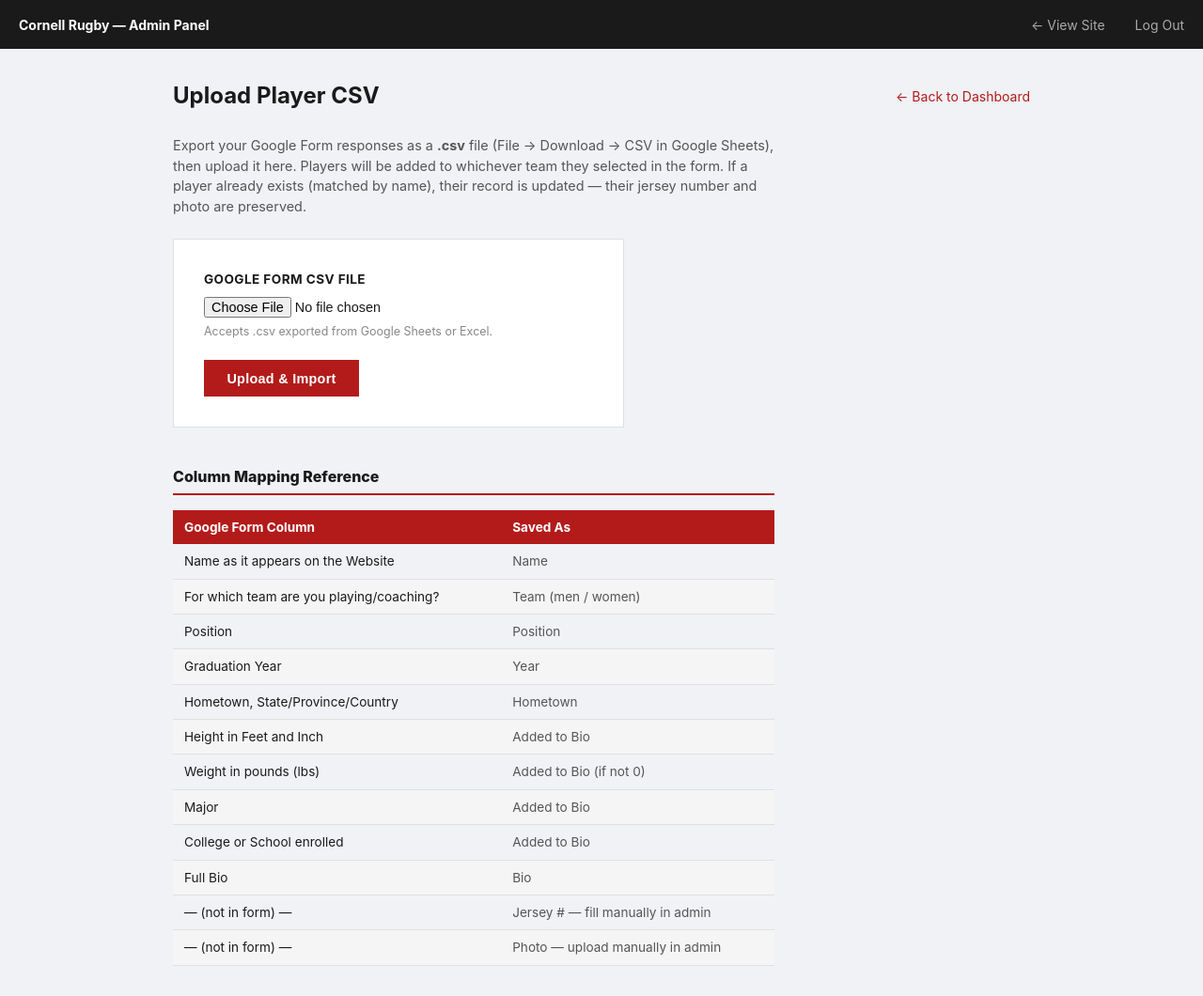
After one commit to joonjung0123/cornell-rugby, a Flask app: page /admin/upload-csv in a window 1280 px wide. The commit adds this page. Shown: the whole page at 94% size. Run offline with Flask 3, Linux system fonts and the light colour scheme; the visitor is signed in with stand-in values (Sample User, id 1).

Commit message:
CSV Input & Admin

```diff
--- a/app.py
+++ b/app.py
@@ -1,9 +1,12 @@
+import csv
+import io
 import os
+import re
 import uuid
 from datetime import datetime
 from flask import (
     Flask, render_template, abort,
-    redirect, url_for, request, flash
+    redirect, url_for, request, flash, session
 )
 from werkzeug.utils import secure_filename
 
@@ -14,6 +17,21 @@ app.secret_key = os.environ.get("SECRET_KEY", "dev-change-me-in-production")
 
 VALID_TEAMS = {"men", "women"}
 ALLOWED_EXTENSIONS = {"jpg", "jpeg", "png", "gif", "webp"}
+
+# ── Admin password helper ──────────────────────────────────────────────────────
+
+def _admin_password() -> str:
+    """Return the admin password from the environment, with a safe fallback."""
+    return os.environ.get("ADMIN_PASSWORD", "cornellrugby-change-me")
+
+def _admin_logged_in() -> bool:
+    return session.get("admin_logged_in") is True
+
+def _require_admin():
+    """Return a redirect to the login page if not authenticated, else None."""
+    if not _admin_logged_in():
+        return redirect(url_for("admin_login", next=request.path))
+    return None
 
 # Make Python's enumerate available in Jinja2 templates
 app.jinja_env.globals["enumerate"] = enumerate
@@ -92,10 +110,28 @@ def fan(team):
     return render_template("team/fan.html", team=team)
 
 
+# ── Admin: Login / Logout ─────────────────────────────────────────────────────
+
+@app.route("/admin/login", methods=["GET", "POST"])
+def admin_login():
+    if request.method == "POST":
+        if request.form.get("password") == _admin_password():
+            session["admin_logged_in"] = True
+            return redirect(request.args.get("next") or url_for("admin_dashboard"))
+        flash("Incorrect password.", "error")
+    return render_template("admin/login.html")
+
+@app.route("/admin/logout")
+def admin_logout():
+    session.pop("admin_logged_in", None)
+    return redirect(url_for("admin_login"))
+
+
 # ── Admin: Dashboard ─────────────────────────────────────────────────────────
 
 @app.route("/admin/")
 def admin_dashboard():
+    if (r := _require_admin()): return r
     return render_template("admin/dashboard.html")
 
 
@@ -103,6 +139,7 @@ def admin_dashboard():
 
 @app.route("/admin/<team>/players")
 def admin_players(team):
+    if (r := _require_admin()): return r
     if team not in VALID_TEAMS:
         abort(404)
     data = helpers.load_json(f"data/{team}/players.json")
@@ -111,6 +148,7 @@ def admin_players(team):
 
 @app.route("/admin/<team>/players/add", methods=["GET", "POST"])
 def admin_player_add(team):
+    if (r := _require_admin()): return r
     if team not in VALID_TEAMS:
         abort(404)
     if request.method == "POST":
@@ -139,6 +177,7 @@ def admin_player_add(team):
 
 @app.route("/admin/<team>/players/edit/<player_id>", methods=["GET", "POST"])
 def admin_player_edit(team, player_id):
+    if (r := _require_admin()): return r
     if team not in VALID_TEAMS:
         abort(404)
     data = helpers.load_json(f"data/{team}/players.json")
@@ -164,6 +203,7 @@ def admin_player_edit(team, player_id):
 
 @app.route("/admin/<team>/players/delete/<player_id>", methods=["POST"])
 def admin_player_delete(team, player_id):
+    if (r := _require_admin()): return r
     if team not in VALID_TEAMS:
         abort(404)
     data = helpers.load_json(f"data/{team}/players.json")
@@ -177,6 +217,7 @@ def admin_player_delete(team, player_id):
 
 @app.route("/admin/<team>/coaches")
 def admin_coaches(team):
+    if (r := _require_admin()): return r
     if team not in VALID_TEAMS:
         abort(404)
     data = helpers.load_json(f"data/{team}/coaches.json")
@@ -185,6 +226,7 @@ def admin_coaches(team):
 
 @app.route("/admin/<team>/coaches/add", methods=["GET", "POST"])
 def admin_coach_add(team):
+    if (r := _require_admin()): return r
     if team not in VALID_TEAMS:
         abort(404)
     if request.method == "POST":
@@ -210,6 +252,7 @@ def admin_coach_add(team):
 
 @app.route("/admin/<team>/coaches/edit/<coach_id>", methods=["GET", "POST"])
 def admin_coach_edit(team, coach_id):
+    if (r := _require_admin()): return r
     if team not in VALID_TEAMS:
         abort(404)
     data = helpers.load_json(f"data/{team}/coaches.json")
@@ -232,6 +275,7 @@ def admin_coach_edit(team, coach_id):
 
 @app.route("/admin/<team>/coaches/delete/<coach_id>", methods=["POST"])
 def admin_coach_delete(team, coach_id):
+    if (r := _require_admin()): return r
     if team not in VALID_TEAMS:
         abort(404)
     data = helpers.load_json(f"data/{team}/coaches.json")
@@ -245,6 +289,7 @@ def admin_coach_delete(team, coach_id):
 
 @app.route("/admin/<team>/schedule")
 def admin_schedule(team):
+    if (r := _require_admin()): return r
     if team not in VALID_TEAMS:
         abort(404)
     data = helpers.load_json(f"data/{team}/schedule.json")
@@ -253,6 +298,7 @@ def admin_schedule(team):
 
 @app.route("/admin/<team>/schedule/add", methods=["GET", "POST"])
 def admin_schedule_add(team):
+    if (r := _require_admin()): return r
     if team not in VALID_TEAMS:
         abort(404)
     if request.method == "POST":
@@ -274,6 +320,7 @@ def admin_schedule_add(team):
 
 @app.route("/admin/<team>/schedule/edit/<int:idx>", methods=["GET", "POST"])
 def admin_schedule_edit(team, idx):
+    if (r := _require_admin()): return r
     if team not in VALID_TEAMS:
         abort(404)
     data = helpers.load_json(f"data/{team}/schedule.json")
@@ -295,6 +342,7 @@ def admin_schedule_edit(team, idx):
 
 @app.route("/admin/<team>/schedule/delete/<int:idx>", methods=["POST"])
 def admin_schedule_delete(team, idx):
+    if (r := _require_admin()): return r
     if team not in VALID_TEAMS:
         abort(404)
     data = helpers.load_json(f"data/{team}/schedule.json")
@@ -305,6 +353,170 @@ def admin_schedule_delete(team, idx):
     return redirect(url_for("admin_schedule", team=team))
 
 
+# ── Admin: CSV Upload ─────────────────────────────────────────────────────────
+
+# Map every variant the Google Form uses for team names → our internal keys
+_TEAM_MAP = {
+    "men's team": "men",
+    "men":        "men",
+    "women's team": "women",
+    "women":      "women",
+}
+
+# Google Form column header → internal key (lowercase, stripped for matching)
+_COL = {
+    "name as it appears on the website":              "name",
+    "for which team are you playing/coaching?":       "_team",
+    "position":                                        "position",
+    "graduation year":                                 "year",
+    "hometown, state/province/country (example; ithaca, new york or toronto, ontario or christchurch, new zealand) \n\ndon't use abbreviations for state, i.e. ny should be spelled out to new york": "hometown",
+    # shorter fallback key matched by substring below
+    "full bio (optional but encouraged)":              "bio",
+    "height in feet and inch (example 5'5\" or 6'0\")": "height",
+    'weight in pounds (lbs)\n\nmen\'s team only\nwomen\'s team member, please enter 0': "weight",
+    "major\n\nexample: mechanical engineering or undeclared": "major",
+    "college or school enrolled":                      "college",
+    "social media - instagram (optional)":             "instagram",
+}
+
+def _find_col(header: str) -> str | None:
+    """Return the internal key for a CSV header, using exact then substring match."""
+    h = header.strip().lower()
+    if h in _COL:
+        return _COL[h]
+    # substring fallbacks for long/multiline headers
+    if h.startswith("hometown"):
+        return "hometown"
+    if "full bio" in h:
+        return "bio"
+    if "weight in pounds" in h or "weight in lbs" in h:
+        return "weight"
+    if h.startswith("height"):
+        return "height"
+    if h.startswith("major"):
+        return "major"
+    if "college or school" in h:
+        return "college"
+    return None
+
+
+def _make_id(name: str) -> str:
+    """Turn a name into a URL-safe id slug."""
+    slug = re.sub(r"[^a-z0-9]+", "-", name.lower()).strip("-")
+    return slug or uuid.uuid4().hex[:8]
+
+
+def _build_bio(row: dict, team: str = "men") -> str:
+    """Combine height/weight/major/college into the bio if present.
+    Weight is only included for the men's team."""
+    parts = []
+    h = row.get("height", "").strip()
+    w = row.get("weight", "").strip()
+    if h:
+        parts.append(h)
+    if team == "men" and w and w not in ("0", ""):
+        parts.append(f"{w} lbs")
+    major   = row.get("major",   "").strip()
+    college = row.get("college", "").strip()
+    if major:
+        parts.append(major)
+    if college:
+        parts.append(college)
+    extra = row.get("bio", "").strip()
+    prefix = " · ".join(parts)
+    if prefix and extra:
+        return f"{prefix}\n{extra}"
+    return prefix or extra
+
+
+@app.route("/admin/upload-csv", methods=["GET", "POST"])
+def admin_upload_csv():
+    if (r := _require_admin()): return r
+    if request.method == "POST":
+        f = request.files.get("csvfile")
+        if not f or f.filename == "":
+            flash("No file selected.", "error")
+            return redirect(url_for("admin_upload_csv"))
+
+        # Read as UTF-8 text (handle BOM from Excel exports)
+        raw = f.read().decode("utf-8-sig")
+        reader = csv.DictReader(io.StringIO(raw))
+
+        # Build a normalised header→key mapping once from this file's actual headers
+        col_map = {}  # actual_header → internal_key
+        for header in (reader.fieldnames or []):
+            key = _find_col(header)
+            if key:
+                col_map[header] = key
+
+        added   = {"men": 0, "women": 0}
+        skipped = 0
+        updated_teams = set()
+
+        for raw_row in reader:
+            # Normalise row using col_map
+            row = {}
+            for header, key in col_map.items():
+                row[key] = raw_row.get(header, "").strip()
+
+            name = row.get("name", "").strip()
+            if not name:
+                skipped += 1
+                continue
+
+            team_raw = row.get("_team", "").strip().lower()
+            team = _TEAM_MAP.get(team_raw)
+            if team is None:
+                # try partial match
+                for k, v in _TEAM_MAP.items():
+                    if k in team_raw:
+                        team = v
+                        break
+            if team is None:
+                skipped += 1
+                continue
+
+            player = {
+                "id":       _make_id(name),
+                "name":     name,
+                "number":   "",          # not in form — fill manually
+                "position": row.get("position", ""),
+                "year":     row.get("year", ""),
+                "hometown": row.get("hometown", ""),
+                "bio":      _build_bio(row, team),
+                "photo":    "",          # not in form — upload manually
+            }
+
+            path = f"data/{team}/players.json"
+            players = helpers.load_json(path)
+
+            # Update existing entry if same id already exists, else append
+            existing = next((i for i, p in enumerate(players)
+                             if p.get("id") == player["id"]), None)
+            if existing is not None:
+                # Preserve manually-set number and photo
+                player["number"] = players[existing].get("number", "")
+                player["photo"]  = players[existing].get("photo", "")
+                players[existing] = player
+            else:
+                players.append(player)
+                added[team] += 1
+
+            helpers.save_json(path, players)
+            updated_teams.add(team)
+
+        parts = []
+        for team in ("men", "women"):
+            if added[team]:
+                parts.append(f"{added[team]} player(s) added to {team}'s roster")
+        if skipped:
+            parts.append(f"{skipped} row(s) skipped (missing name or unrecognised team)")
+        flash(". ".join(parts) if parts else "No new players found in file.", "success")
+        return redirect(url_for("admin_upload_csv"))
+
+    return render_template("admin/upload_csv.html")
+
+
 # ── Entry point ───────────────────────────────────────────────────────────────
 
 if __name__ == "__main__":
--- a/templates/admin/base_admin.html
+++ b/templates/admin/base_admin.html
@@ -29,6 +29,7 @@
   <div class="admin-topbar">
     <strong>Cornell Rugby — Admin Panel</strong>
     <a href="{{ url_for('home') }}">← View Site</a>
+    <a href="{{ url_for('admin_logout') }}" style="margin-left:1rem;">Log Out</a>
   </div>
   <div class="admin-wrap">
     {% with messages = get_flashed_messages(with_categories=true) %}
--- /dev/null
+++ b/templates/admin/upload_csv.html
@@ -0,0 +1,73 @@
+{% extends "admin/base_admin.html" %}
+{% block title %}Upload CSV — Cornell Rugby Admin{% endblock %}
+
+{% block content %}
+<div class="admin-header mt-2">
+  <h1 style="font-size:1.5rem;">Upload Player CSV</h1>
+  <a href="{{ url_for('admin_dashboard') }}" style="font-size:0.875rem;">← Back to Dashboard</a>
+</div>
+
+<p style="font-size:0.9rem;color:#555;margin-bottom:1.5rem;max-width:640px;">
+  Export your Google Form responses as a <strong>.csv</strong> file (File → Download → CSV in Google Sheets),
+  then upload it here. Players will be added to whichever team they selected in the form.
+  If a player already exists (matched by name), their record is updated — their jersey number
+  and photo are preserved.
+</p>
+
+<!-- Upload form -->
+<form method="POST" enctype="multipart/form-data"
+      style="max-width:480px;background:#fff;border:1px solid #e0e0e0;padding:2rem;">
+
+  <div style="margin-bottom:1.25rem;">
+    <label style="display:block;font-weight:700;font-size:0.85rem;text-transform:uppercase;
+                  letter-spacing:0.03em;margin-bottom:0.5rem;">
+      Google Form CSV File
+    </label>
+    <input type="file" name="csvfile" accept=".csv"
+           style="font-size:0.9rem;width:100%;" required />
+    <p style="font-size:0.78rem;color:#888;margin-top:0.4rem;">
+      Accepts .csv exported from Google Sheets or Excel.
+    </p>
+  </div>
+
+  <button type="submit" class="btn btn-primary">Upload &amp; Import</button>
+</form>
+
+<!-- Field mapping reference -->
+<div style="margin-top:2.5rem;max-width:640px;">
+  <h2 style="font-size:1rem;font-weight:800;border-bottom:2px solid #B31B1B;
+             padding-bottom:0.35rem;margin-bottom:1rem;">
+    Column Mapping Reference
+  </h2>
+  <table style="width:100%;border-collapse:collapse;font-size:0.85rem;">
+    <thead>
+      <tr style="background:#B31B1B;color:#fff;">
+        <th style="padding:0.5rem 0.75rem;text-align:left;">Google Form Column</th>
+        <th style="padding:0.5rem 0.75rem;text-align:left;">Saved As</th>
+      </tr>
+    </thead>
+    <tbody>
+      {% for row in [
+        ("Name as it appears on the Website",      "Name"),
+        ("For which team are you playing/coaching?","Team (men / women)"),
+        ("Position",                                "Position"),
+        ("Graduation Year",                         "Year"),
+        ("Hometown, State/Province/Country",        "Hometown"),
+        ("Height in Feet and Inch",                 "Added to Bio"),
+        ("Weight in pounds (lbs)",                  "Added to Bio (if not 0)"),
+        ("Major",                                   "Added to Bio"),
+        ("College or School enrolled",              "Added to Bio"),
+        ("Full Bio",                                "Bio"),
+        ("— (not in form) —",                      "Jersey # — fill manually in admin"),
+        ("— (not in form) —",                      "Photo — upload manually in admin"),
+      ] %}
+      <tr style="border-bottom:1px solid #e0e0e0;{% if loop.index is even %}background:#f5f5f5;{% endif %}">
+        <td style="padding:0.5rem 0.75rem;">{{ row[0] }}</td>
+        <td style="padding:0.5rem 0.75rem;color:#555;">{{ row[1] }}</td>
+      </tr>
+      {% endfor %}
+    </tbody>
+  </table>
+</div>
+
+{% endblock %}
```
Also changed, not shown: templates/admin/dashboard.html (+13 -0 lines), templates/admin/login.html (added, +47 -0 lines), templates/team/players.html (+3 -5 lines), 1 other file.
